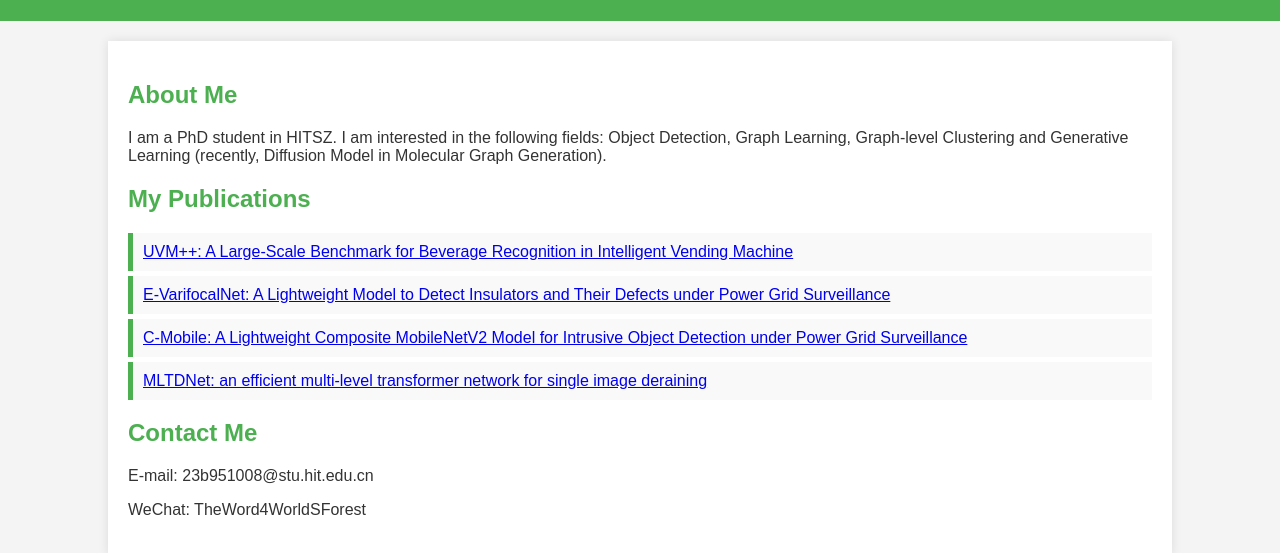
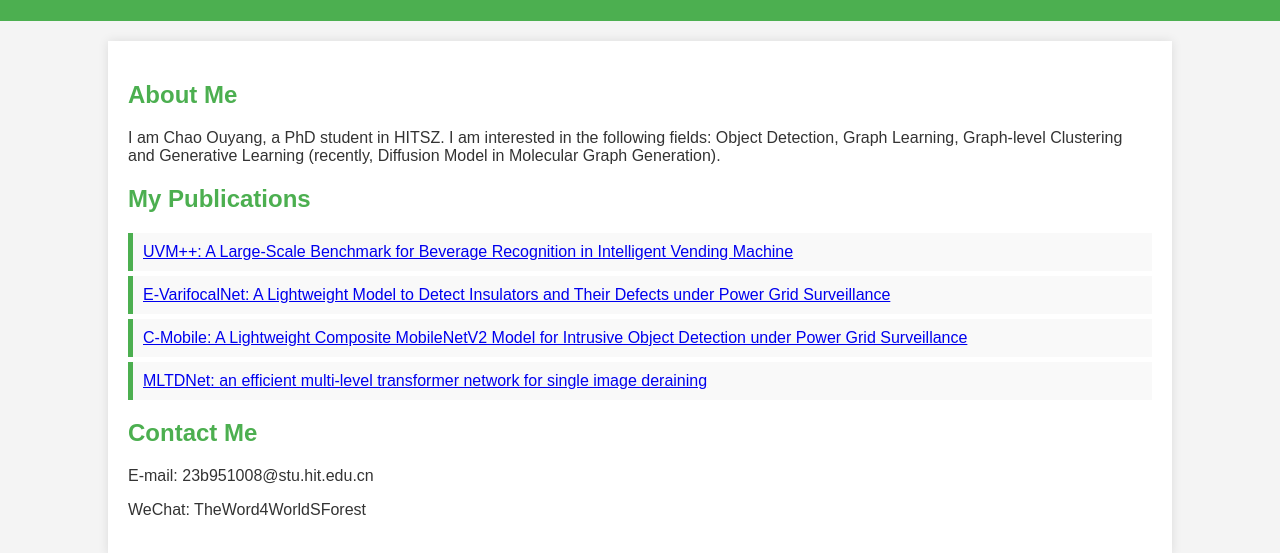
Before and after one commit to TalentedMUSE/TalentedMUSE.github.io, a plain HTML site: page index.html in a window 1280 px wide. Shown: the part 99-652 px from the top of the page. Drawn offline with Linux system fonts and the light colour scheme.

Commit message:
Update index.html

```diff
--- a/index.html
+++ b/index.html
@@ -49,7 +49,7 @@
 <div class="container">
     <section>
         <h2>About Me</h2>
-        <p>I am a PhD student in HITSZ. I am interested in the following fields: Object Detection, Graph Learning, Graph-level Clustering and Generative Learning (recently, Diffusion Model in Molecular Graph Generation).</p>
+        <p>I am Chao Ouyang, a PhD student in HITSZ. I am interested in the following fields: Object Detection, Graph Learning, Graph-level Clustering and Generative Learning (recently, Diffusion Model in Molecular Graph Generation).</p>
     </section>
 
     <section>
```
